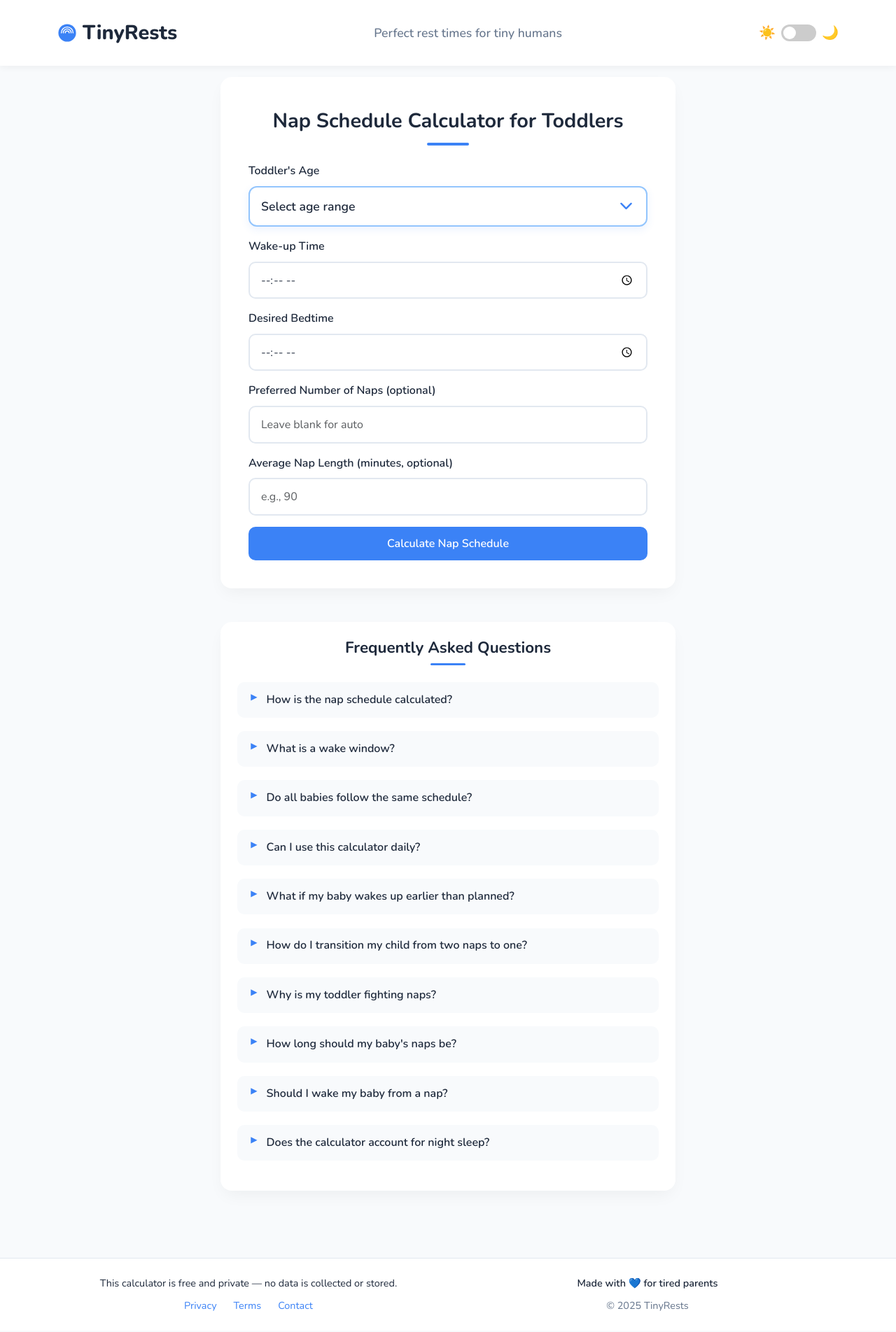
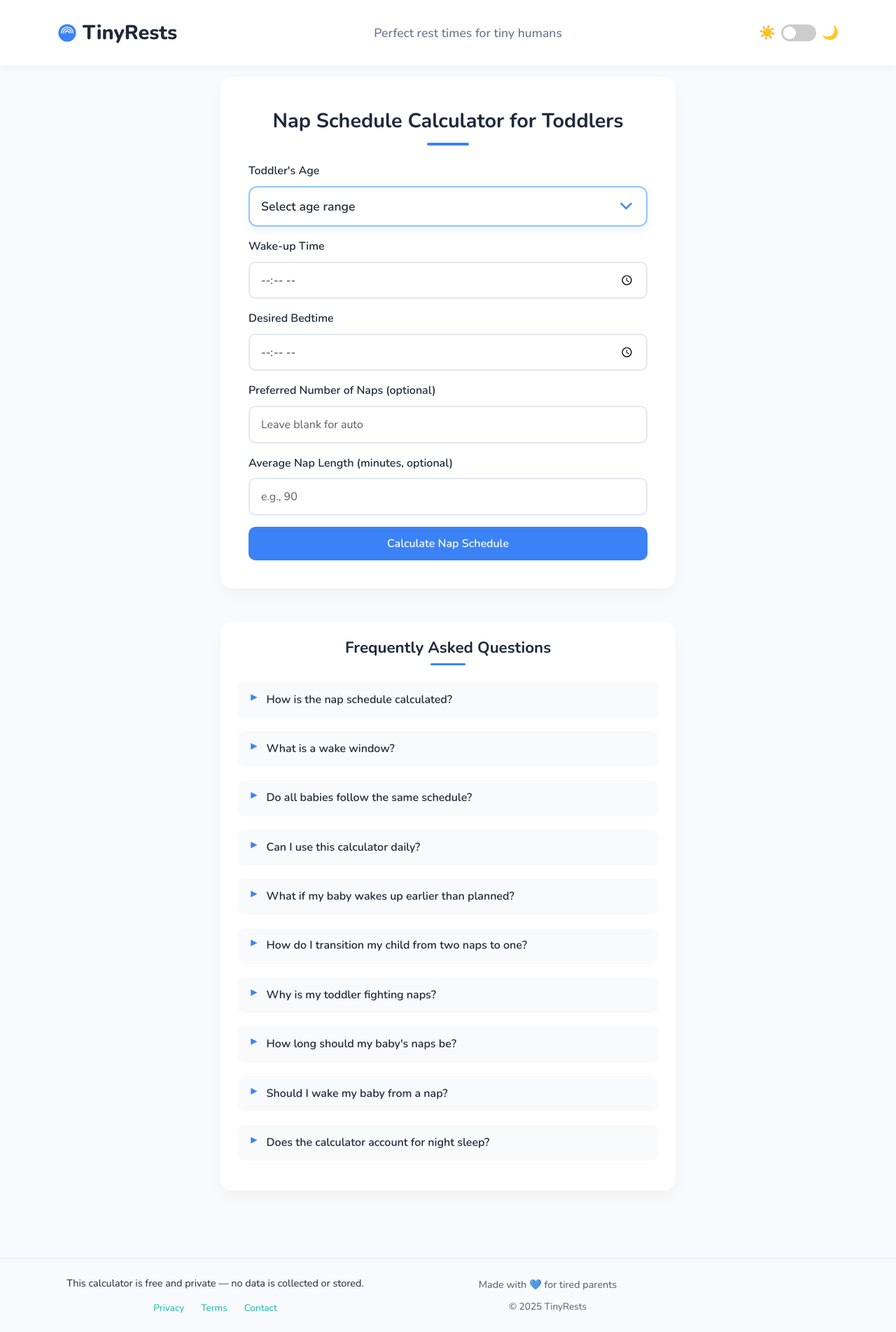
Before and after one commit to IUshakovsky/NapCalc, a Jekyll site: the page built from index.html, in a window 1280 px wide. Shown: the whole page at 70% size. Built offline with Jekyll 4.4.1, drawn with Linux system fonts in a browser that asks for light colours.

Commit message:
styles of footer and button for PWA

```diff
--- a/_layouts/default.html
+++ b/_layouts/default.html
@@ -73,8 +73,9 @@
   <!-- Footer -->
   <footer class="text-center text-muted py-4 site-footer">
     <div class="container">
-      <div class="row">
-        <div class="col-md-6 mb-3 mb-md-0">
+      <div class="row align-items-center">
+        <!-- Left column: Privacy notice and links -->
+        <div class="col-md-5 mb-3 mb-md-0 text-center">
           <div class="privacy-notice">This calculator is free and private — no data is collected or stored.</div>
           <div class="footer-links mt-2">
             <a href="{{ '/privacy.html' | relative_url }}" class="footer-link">Privacy</a>
@@ -82,18 +83,22 @@
             <a href="mailto:salmorejo2024@outlook.com" class="footer-link">Contact</a>
           </div>
         </div>
-        <div class="col-md-6">
+
+        <!-- Middle column: Install button -->
+        <div class="col-md-2 mb-3 mb-md-0 text-center" id="installContainer" style="display: none;">
+          <button id="installApp" class="btn btn-primary btn-sm install-button">
+            <svg xmlns="http://www.w3.org/2000/svg" width="12" height="12" fill="currentColor" class="bi bi-download me-1" viewBox="0 0 16 16">
+              <path d="M.5 9.9a.5.5 0 0 1 .5.5v2.5a1 1 0 0 0 1 1h12a1 1 0 0 0 1-1v-2.5a.5.5 0 0 1 1 0v2.5a2 2 0 0 1-2 2H2a2 2 0 0 1-2-2v-2.5a.5.5 0 0 1 .5-.5z"/>
+              <path d="M7.646 11.854a.5.5 0 0 0 .708 0l3-3a.5.5 0 0 0-.708-.708L8.5 10.293V1.5a.5.5 0 0 0-1 0v8.793L5.354 8.146a.5.5 0 1 0-.708.708l3 3z"/>
+            </svg>
+            Add to Home
+          </button>
+        </div>
+
+        <!-- Right column: Tagline and copyright -->
+        <div class="col-md-5 text-center">
           <div class="footer-tagline">Made with 💙 for tired parents</div>
           <div class="copyright">© 2025 TinyRests</div>
-          <div id="installContainer" class="mt-3" style="display: none;">
-            <button id="installApp" class="btn btn-sm btn-outline-primary">
-              <svg xmlns="http://www.w3.org/2000/svg" width="16" height="16" fill="currentColor" class="bi bi-download me-1" viewBox="0 0 16 16">
-                <path d="M.5 9.9a.5.5 0 0 1 .5.5v2.5a1 1 0 0 0 1 1h12a1 1 0 0 0 1-1v-2.5a.5.5 0 0 1 1 0v2.5a2 2 0 0 1-2 2H2a2 2 0 0 1-2-2v-2.5a.5.5 0 0 1 .5-.5z"/>
-                <path d="M7.646 11.854a.5.5 0 0 0 .708 0l3-3a.5.5 0 0 0-.708-.708L8.5 10.293V1.5a.5.5 0 0 0-1 0v8.793L5.354 8.146a.5.5 0 1 0-.708.708l3 3z"/>
-              </svg>
-              Add to Home Screen
-            </button>
-          </div>
         </div>
       </div>
     </div>
--- a/assets/css/styles.css
+++ b/assets/css/styles.css
@@ -235,45 +235,108 @@
 
 /* Footer Styles */
 .site-footer {
-  background-color: var(--header-bg);
-  border-top: 1px solid var(--border-color);
+  background-color: #f8fafc;
+  border-top: 1px solid #e2e8f0;
   padding: 2rem 0;
   margin-top: auto;
   font-size: 0.9rem;
   transition: background-color 0.3s ease;
-  color: var(--medium-text);
+}
+
+.privacy-notice {
+  color: var(--text-muted);
+  font-size: 0.9rem;
+  margin-bottom: 0.75rem;
+}
+
+.footer-tagline {
+  font-size: 0.9rem;
+  margin-bottom: 0.5rem;
+  color: var(--text-muted);
 }
 
 .footer-links {
   display: flex;
   justify-content: center;
+  flex-wrap: wrap;
   gap: 1.5rem;
-  margin-top: 0.8rem;
 }
 
 .footer-link {
-  color: var(--primary);
+  color: var(--secondary);
+  font-size: 0.85rem;
   text-decoration: none;
-  transition: color 0.2s;
 }
 
 .footer-link:hover {
-  color: var(--primary-dark);
+  color: var(--primary);
   text-decoration: underline;
 }
 
-.footer-tagline {
-  margin-bottom: 0.5rem;
-  font-weight: 600;
-  color: var(--dark-text);
-}
-
 .copyright {
-  color: var(--medium-text);
+  font-size: 0.85rem;
+  color: var(--text-muted);
 }
 
 .privacy-notice {
   color: var(--dark-text);
+}
+
+/* Installation button styling */
+.install-button {
+  border-radius: 12px;
+  padding: 0.3rem 0.8rem;
+  font-weight: 500;
+  font-size: 0.8rem;
+  text-transform: none;
+  letter-spacing: 0;
+  white-space: nowrap;
+  box-shadow: 0 2px 6px rgba(59, 130, 246, 0.15);
+  transition: all 0.3s var(--animation-timing);
+  background-color: var(--primary);
+  border-color: var(--primary);
+}
+
+.install-button:hover {
+  transform: translateY(-1px);
+  box-shadow: 0 3px 8px rgba(59, 130, 246, 0.25);
+  background-color: var(--primary-dark);
+  border-color: var(--primary-dark);
+}
+
+@media (max-width: 768px) {
+  .install-button {
+    font-size: 0.75rem;
+    padding: 0.25rem 0.6rem;
+    margin: 0.5rem 0;
+  }
+
+  .footer-tagline, .copyright {
+    font-size: 0.85rem;
+  }
+
+  .site-footer .row {
+    display: flex;
+    flex-direction: column;
+  }
+
+  .site-footer .col-md-5:nth-child(1) {
+    order: 1;
+  }
+
+  .site-footer #installContainer {
+    order: 3;
+    margin-top: 1rem;
+  }
+
+  .site-footer .col-md-5:nth-child(3) {
+    order: 2;
+    margin: 1rem 0;
+  }
+
+  .text-md-end, .text-md-start {
+    text-align: center !important;
+  }
 }
 
 .calculator-card {
--- a/assets/js/install.js
+++ b/assets/js/install.js
@@ -2,13 +2,17 @@
 const installButton = document.getElementById('installApp');
 const installContainer = document.getElementById('installContainer');
 
-// Hide the install button initially
+// Development mode - set to true to force show the install button
+const devMode = false;
+
+// Hide the install button initially (unless in dev mode)
 if (installContainer) {
-  installContainer.style.display = 'none';
+  installContainer.style.display = devMode ? 'block' : 'none';
 }
 
 // Check if the browser supports PWA installation
 window.addEventListener('beforeinstallprompt', (e) => {
+  console.log('beforeinstallprompt event fired');
   // Prevent Chrome 67 and earlier from automatically showing the prompt
   e.preventDefault();
   // Stash the event so it can be triggered later
@@ -19,21 +23,28 @@
   }
 });
 
+// If dev mode is enabled, show the button always for testing purposes
+if (devMode && installContainer) {
+  installContainer.style.display = 'block';
+}
+
 // Handle the install button click
 if (installButton) {
-  installButton.addEventListener('click', async () => {
-    if (!deferredPrompt) {
-      return;
-    }
-    // Show the install prompt
-    deferredPrompt.prompt();
-    // Wait for the user to respond to the prompt
-    const { outcome } = await deferredPrompt.userChoice;
-    // We no longer need the prompt
-    deferredPrompt = null;
-    // Hide the install button
-    if (installContainer) {
-      installContainer.style.display = 'none';
+  installButton.addEventListener('click', (e) => {
+    // Show the prompt
+    if (deferredPrompt) {
+      deferredPrompt.prompt();
+      // Wait for the user to respond to the prompt
+      deferredPrompt.userChoice.then((choiceResult) => {
+        if (choiceResult.outcome === 'accepted') {
+          console.log('User accepted the install prompt');
+          // Hide button after installation
+          installContainer.style.display = 'none';
+        } else {
+          console.log('User dismissed the install prompt');
+        }
+        deferredPrompt = null;
+      });
     }
   });
 }
```
